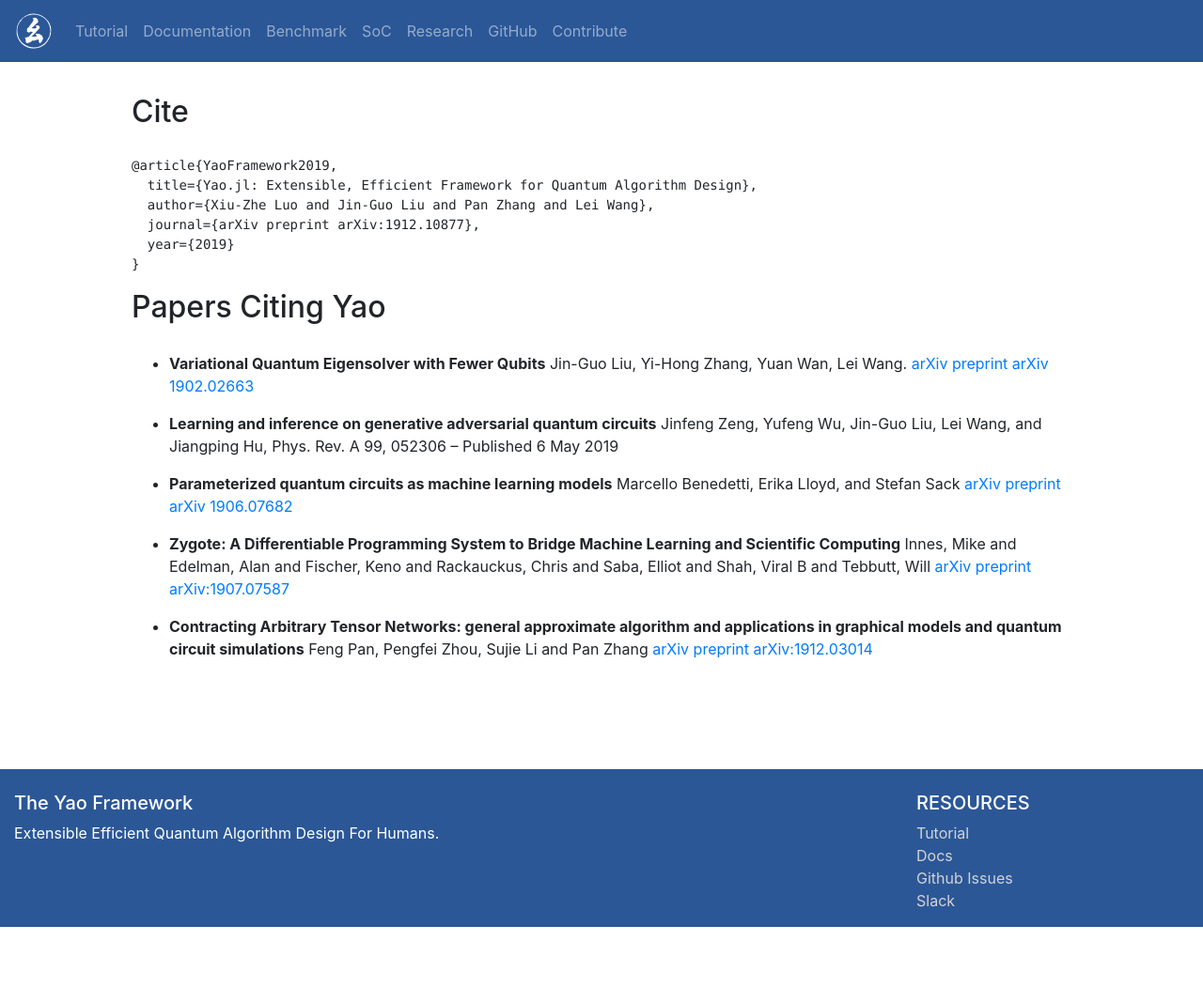
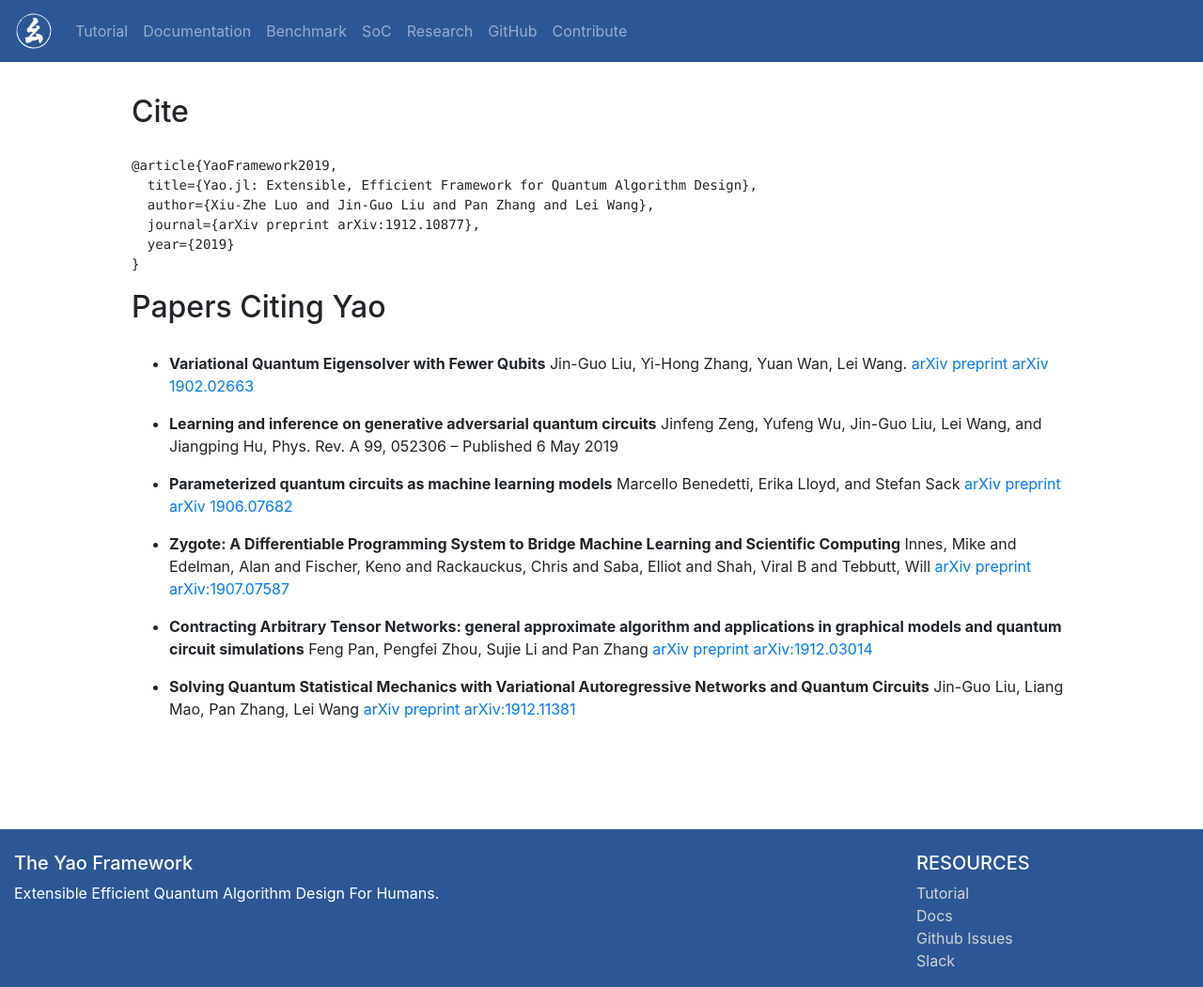
Before and after one commit to QuantumBFS/QuantumBFS.github.io, a Jekyll site: the page built from research/index.md, in a window 1280 px wide and 1051 px high. Shown: the whole window at 94% size. Built offline with Jekyll 4.4.1, drawn with Linux system fonts in a browser that asks for light colours; nearby versions of some CDN libraries; comment, search, counter and statistics services are not loaded.

Commit message:
added paper

```diff
--- a/research/index.md
+++ b/research/index.md
@@ -21,3 +21,4 @@
 - **Parameterized quantum circuits as machine learning models** Marcello Benedetti, Erika Lloyd, and Stefan Sack [arXiv preprint arXiv 1906.07682](https://arxiv.org/pdf/1906.07682.pdf)
 - **Zygote: A Differentiable Programming System to Bridge Machine Learning and Scientific Computing** Innes, Mike and Edelman, Alan and Fischer, Keno and Rackauckus, Chris and Saba, Elliot and Shah, Viral B and Tebbutt, Will [arXiv preprint arXiv:1907.07587](https://arxiv.org/abs/1907.07587)
 - **Contracting Arbitrary Tensor Networks: general approximate algorithm and applications in graphical models and quantum circuit simulations** Feng Pan, Pengfei Zhou, Sujie Li and Pan Zhang [arXiv preprint arXiv:1912.03014](https://arxiv.org/pdf/1912.03014.pdf)
+- **Solving Quantum Statistical Mechanics with Variational Autoregressive Networks and Quantum Circuits** Jin-Guo Liu, Liang Mao, Pan Zhang, Lei Wang [arXiv preprint arXiv:1912.11381](https://arxiv.org/pdf/1912.11381.pdf)
```
